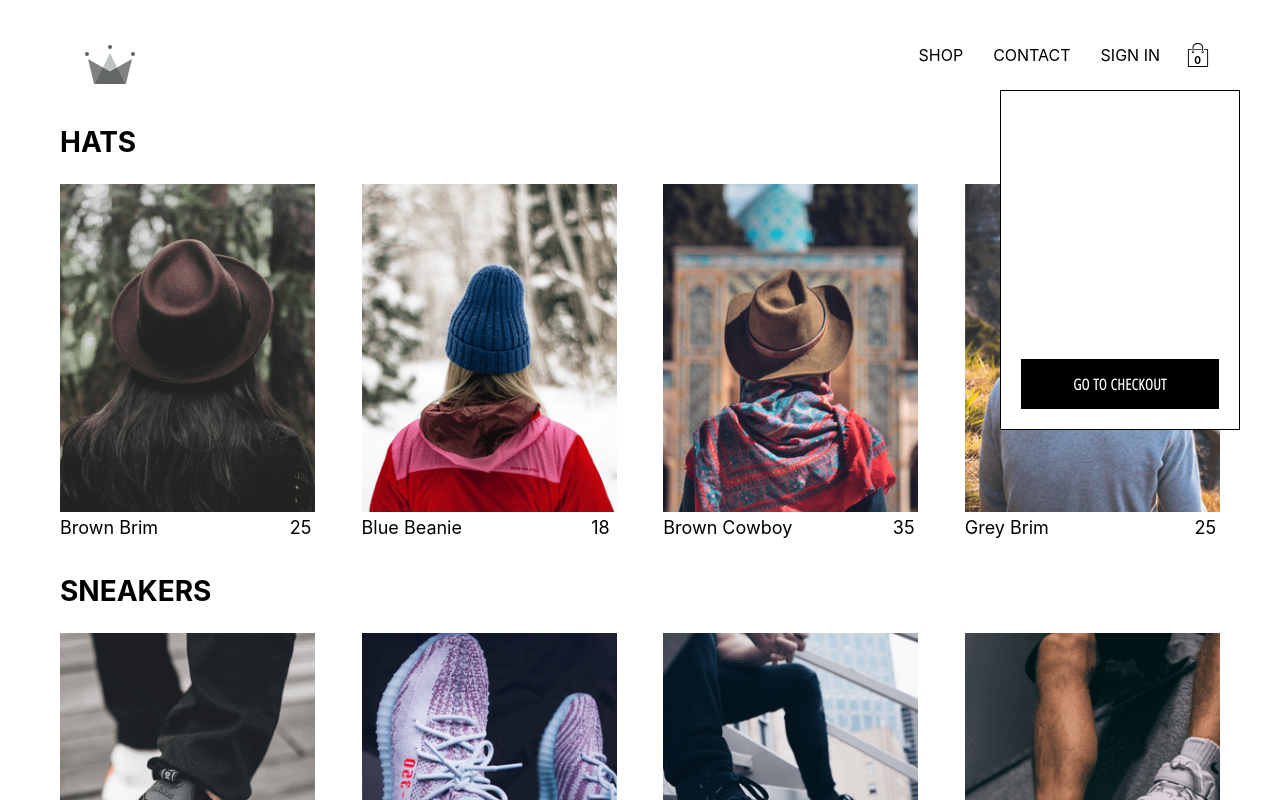
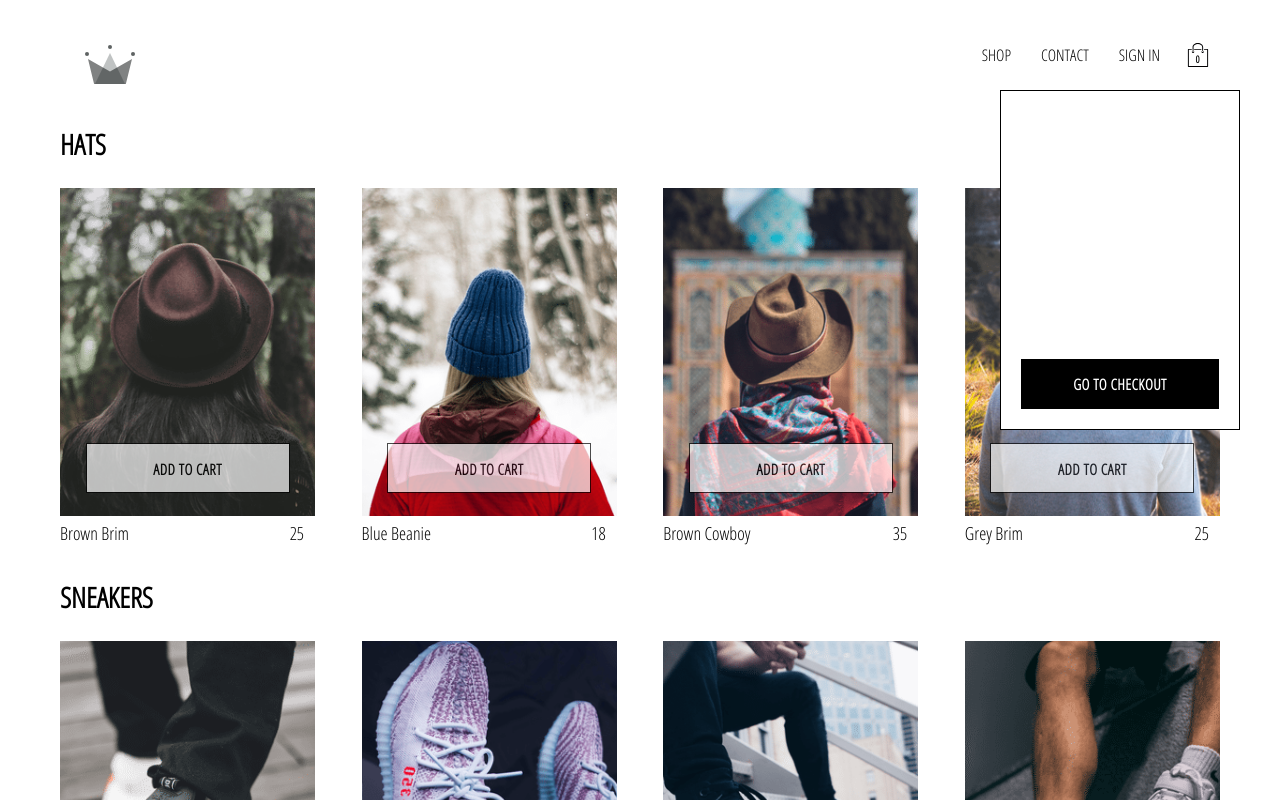
Before and after one commit to YenTingWu/clothing-Ecommerce, a React (Create React App) app: page /shop in a window 1280 px wide. Shown: the top 800 px of the page. Built offline with nearby package versions, Linux system fonts and the light colour scheme; no server answers.

Commit message:
updated shop data with new data, updated cart utils to group items in cart reducer

```diff
--- a/src/components/CollectionItem/CollectionItem.js
+++ b/src/components/CollectionItem/CollectionItem.js
@@ -1,8 +1,16 @@
 import React from 'react';
+import { connect } from 'react-redux';
+
+import { addItem } from '../../redux/cart/cart.actions';
+
+import CustomButon from '../CustomButton/CustomButton';
 
 import './CollectionItem.scss';
 
-const CollectionItem = ({ id, name, price, imageUrl }) => (
+const CollectionItem = ({ item, addItem }) => {
+    const { name, price, imageUrl } = item;
+
+    return (
         <div className='collection-item'>
             <div
                 className='image'
@@ -12,7 +20,15 @@ const CollectionItem = ({ id, name, price, imageUrl }) => (
                 <span className='name'>{name}</span>
                 <span className='price'>{price}</span>
             </div>
+            <CustomButon onClick={() => addItem(item)} inverted>
+                Add To Cart
+            </CustomButon>
         </div>
-);
+    )
+};
 
-export default CollectionItem;
+const mapDispatchToProps = dispatch => ({
+    addItem: item => dispatch(addItem(item))
+})
+
+export default connect(null, mapDispatchToProps)(CollectionItem);
--- a/src/components/CollectionItem/CollectionItem.scss
+++ b/src/components/CollectionItem/CollectionItem.scss
@@ -4,6 +4,7 @@
     flex-direction: column;
     height: 350px;
     align-items: center;
+    position: relative;
 
     .image {
       width: 100%;
@@ -11,6 +12,24 @@
       background-size: cover;
       background-position: center;
       margin-bottom: 5px;
+    }
+
+    .custom-button {
+      width: 80%;
+      opacity: 0.7;
+      position: absolute;
+      top: 255px;
+    }
+
+    &:hover {
+      .image {
+        opacity: 0.8;
+      }
+
+      .custom-button {
+        opacity: 0.85;
+        display: flex;
+      }
     }
 
     .collection-footer {
--- a/src/components/CustomButton/CustomButton.js
+++ b/src/components/CustomButton/CustomButton.js
@@ -1,8 +1,13 @@
 import React from 'react';
 import './CustomButton.scss';
 
-const CustomButton = ({ children, isGoogleSingIn, ...otherProps }) => (
-    <button className={`${isGoogleSingIn ? 'google-sign-in' : ''} custom-button`}  {...otherProps}>
+const CustomButton = ({ children, isGoogleSingIn, inverted, ...otherProps }) => (
+    <button className={`
+        ${inverted ? 'inverted' : ''}
+        ${isGoogleSingIn ? 'google-sign-in' : ''}
+        custom-button
+        `}
+        {...otherProps}>
         {children}
     </button>
 );
--- a/src/components/CustomButton/CustomButton.scss
+++ b/src/components/CustomButton/CustomButton.scss
@@ -13,6 +13,8 @@
     font-weight: bolder;
     border: none;
     cursor: pointer;
+    display: flex;
+    justify-content: center;
 
     &:hover {
       background-color: white;
@@ -28,4 +30,15 @@
         background-color: #357ae8;
       }
     }
+
+    &.inverted {
+      background-color: white;
+      color: black;
+      border: 1px solid black;
+
+      &:hover {
+        background-color: black;
+        color: white;
+      }
+    }
   }
--- a/src/components/preview-collection/CollectionPreview.js
+++ b/src/components/preview-collection/CollectionPreview.js
@@ -8,8 +8,8 @@ const CollectionPreview = ({ title, items }) => (
         <div className='preview'>
             {items
                 .filter((item, index) => index < 4)
-                .map(({ id, ...otherItemProps }) => (
-                    <CollectionItem key={id} {...otherItemProps} />
+                .map(item => (
+                    <CollectionItem key={item.id} item={item} />
             ))}
         </div>
     </div>
--- a/src/index.css
+++ b/src/index.css
@@ -1,8 +1,5 @@
 body {
   margin: 0;
-  font-family: -apple-system, BlinkMacSystemFont, 'Segoe UI', 'Roboto', 'Oxygen',
-    'Ubuntu', 'Cantarell', 'Fira Sans', 'Droid Sans', 'Helvetica Neue',
-    sans-serif;
   -webkit-font-smoothing: antialiased;
   -moz-osx-font-smoothing: grayscale;
 }
--- a/src/redux/cart/cart.actions.js
+++ b/src/redux/cart/cart.actions.js
@@ -3,3 +3,8 @@ import CartActionTypes from './cart.types';
 export const toggleCartHidden = () => ({
     type: CartActionTypes.TOGGLE_CART_HIDDEN,
 });
+
+export const addItem = item => ({
+    type: CartActionTypes.ADD_ITEM,
+    payload: item
+});
--- a/src/redux/cart/cart.reducer.js
+++ b/src/redux/cart/cart.reducer.js
@@ -1,7 +1,9 @@
-import CartActionTypes from './cart.types'
+import CartActionTypes from './cart.types';
+import { addItemToCart } from './cart.utils'
 
 const INITIAL_STATE = {
-    hidder: true
+    hidder: true,
+    cartItems: []
 };
 
 const cartReducer = (state = INITIAL_STATE, action) => {
@@ -10,7 +12,12 @@ const cartReducer = (state = INITIAL_STATE, action) => {
             return {
                 ...state,
                 hidden: !state.hidden
-            }
+            };
+        case CartActionTypes.ADD_ITEM :
+            return {
+                ...state,
+                cartItems: addItemToCart(state.cartItems, action.payload)
+            };
         default:
             return state;
     }
--- a/src/redux/cart/cart.types.js
+++ b/src/redux/cart/cart.types.js
@@ -1,5 +1,6 @@
 const CartActionTypes = {
-    TOGGLE_CART_HIDDEN: 'TOGGLE_CART_HIDDEN'
+    TOGGLE_CART_HIDDEN: 'TOGGLE_CART_HIDDEN',
+    ADD_ITEM: 'ADD_ITEM'
 };
 
 export default CartActionTypes;
--- /dev/null
+++ b/src/redux/cart/cart.utils.js
@@ -0,0 +1,15 @@
+export const addItemToCart = (cartItems, cartItemToAdd) => {
+    const existingCartItem = cartItems.find(
+        cartItem => cartItem.id === cartItemToAdd.id
+    );
+
+    if(existingCartItem) {
+        return cartItems.map(cartItem =>
+            cartItem.id === cartItemToAdd.id ?
+                { ...cartItem, quantity: cartItem.quantity + 1 } :
+                cartItem
+        )
+    }
+
+    return [...cartItems, { ...cartItemToAdd, quantity: 1 }]
+}
```
Lines whose indentation alone changed are shown as unchanged.
